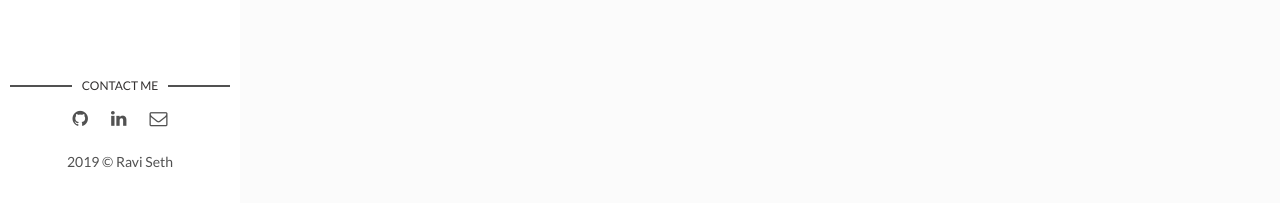
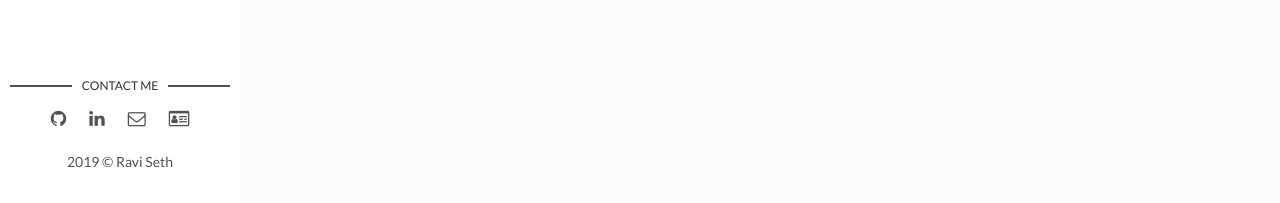
Before and after one commit to Rksseth/Rksseth.github.io, a Jekyll site: the page built from index.html, in a window 1280 px wide. Shown: the part 694-897 px from the top of the page. Built offline with Jekyll 4.4.1, drawn with Linux system fonts in a browser that asks for light colours; the list of posts is cut into pages by our own code.

Commit message:
added resume

```diff
--- a/_layouts/main.html
+++ b/_layouts/main.html
@@ -27,20 +27,21 @@
           <li><a href="https://facebook.com/" target="_blank"><i class="fa fa-facebook" aria-hidden="true"></i></a></li>
         {% endif %}-->
         {% if site.social-github %}
-          <li class="github"><a href="http://github.com/{{site.social-github}}" target="_blank"><i class="fa fa-github"></i></a></li>
+          <li class="github"><a href="http://github.com/{{site.social-github}}" target="_blank" title="Github"><i class="fa fa-github"></i></a></li>
         {% else %}
           <li class="github"><a href="http://github.com/" target="_blank"><i class="fa fa-github" aria-hidden="true"></i></a></li>
         {% endif %}
         {% if site.social-linkedin %}
-          <li class="linkedin"><a href="https://in.linkedin.com/in/{{site.social-linkedin}}" target="_blank"><i class="fa fa-linkedin"></i></a></li>
+          <li class="linkedin"><a href="https://in.linkedin.com/in/{{site.social-linkedin}}" target="_blank" title="LinkedIn"><i class="fa fa-linkedin"></i></a></li>
         {% else %}
           <li class="linkedin"><a href="https://in.linkedin.com/" target="_blank"><i class="fa fa-linkedin" aria-hidden="true"></i></a></li>
         {% endif %}
         {% if site.social-email %}
-          <li class="email"><a href="mailto:{{site.social-email}}"><i class="fa fa-envelope-o"></i></a></li>
+          <li class="email"><a href="mailto:{{site.social-email}}" title="Email"><i class="fa fa-envelope-o"></i></a></li>
         {% else %}
           <li class="email"><a href="mailto:example.david@blog.com"><i class="fa fa-envelope-o" aria-hidden="true"></i></a></li>
         {% endif %}
+        <li><a href="../assets/files/Resume.pdf" target="_blank" title="Resume"><i class="fa fa-id-card-o" aria-hidden="true"></i></a></li>
       </ul>
     </section> <!-- End Section Contact -->
     <div class="copyright">
```
Also changed, not shown: README.md, assets/img/resume.png (added), 11 other files.
